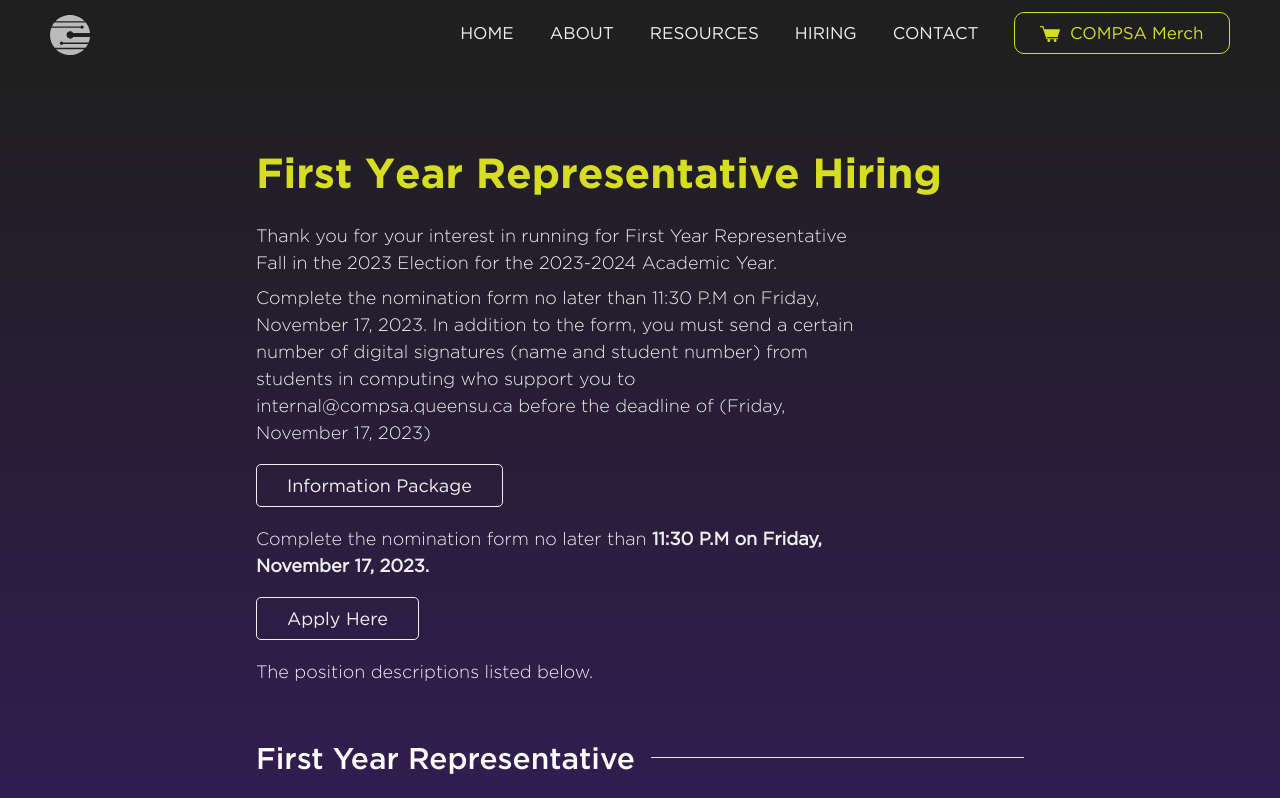
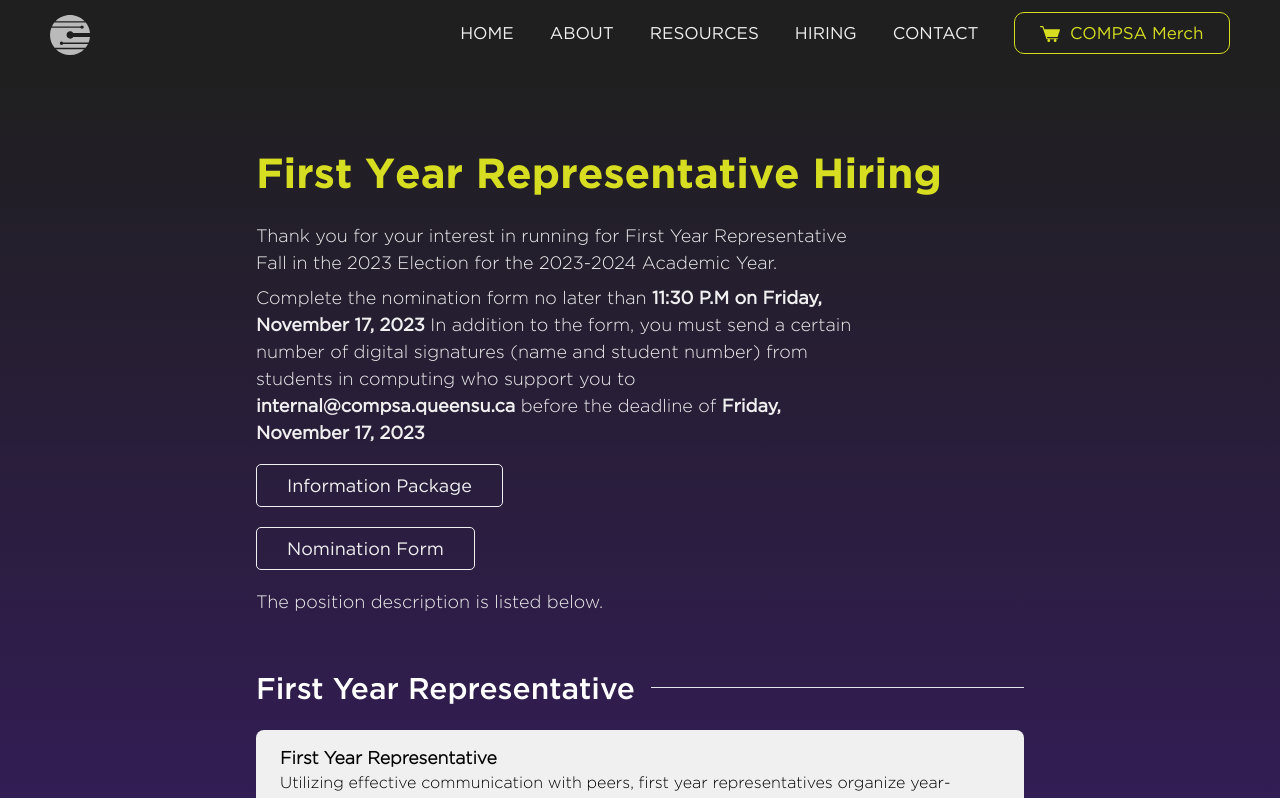
Before and after one commit to jadew33/test, a Next.js app: page /hiring in a window 1280 px wide. Shown: the top 798 px of the page. Built offline with nearby package versions, Linux system fonts and the light colour scheme.

Commit message:
hiring changes

```diff
--- a/app/Navbar.js
+++ b/app/Navbar.js
@@ -42,7 +42,11 @@ export default function Navbar() {
             Contact
           </Link>
 
-          <Link href="https://merch.compsa.ca/en/" className="merch_link">
+          <Link
+            href="https://merch.compsa.ca/en/"
+            target="_blank"
+            className="merch_link"
+          >
             <Image
               src="/cart.svg"
               className="merch_logo"
@@ -104,6 +108,7 @@ export default function Navbar() {
             </Link>
             <Link
               href="https://merch.compsa.ca/en/"
+              target="_blank"
               className="normal-link"
               onClick={() => setExpandedBurger(false)}
             >
--- a/app/hiring/page.js
+++ b/app/hiring/page.js
@@ -1,5 +1,4 @@
 import Section from "/components/Section";
-import Listing from "/components/hiring/Listing";
 import CompsaButton from "/components/Button";
 
 export default function Hiring() {
@@ -15,29 +14,35 @@ export default function Hiring() {
             Fall in the 2023 Election for the 2023-2024 Academic Year.
           </p>
           <p>
-            Complete the nomination form no later than 11:30 P.M on Friday,
-            November 17, 2023. In addition to the form, you must send a certain
-            number of digital signatures (name and student number) from students
-            in computing who support you to internal@compsa.queensu.ca before
-            the deadline of &#40;Friday, November 17, 2023&#41;
+            Complete the nomination form no later than
+            <span className="font-book font-bold">
+              {" "}
+              11:30 P.M on Friday, November 17, 2023{" "}
+            </span>
+            In addition to the form, you must send a certain number of digital
+            signatures &#40;name and student number&#41; from students in
+            computing who support you to{" "}
+            <span className="font-book font-bold">
+              internal@compsa.queensu.ca
+            </span>{" "}
+            before the deadline of
+            <span className="font-book font-bold">
+              {" "}
+              Friday, November 17, 2023{" "}
+            </span>
           </p>
           <CompsaButton
             link="https://docs.google.com/document/d/1xifQDVBEAZVH7CoIW3DWCMtbXrTS4WhbK6JfrlOFZPA/edit?usp=sharing"
             text="Information Package"
             className="button"
           />
-          <p>
-            Complete the nomination form no later than{" "}
-            <span className="font-book font-bold">
-              11:30 P.M on Friday, November 17, 2023.
-            </span>
-          </p>
+          <br />
           <CompsaButton
             link="https://forms.gle/CErJob2ujje3qgpJ7"
-            text="Apply Here"
+            text="Nomination Form"
             className="button"
           />
-          <p>The position descriptions listed below.</p>
+          <p>The position description is listed below.</p>
         </div>
 
         <Section title="First Year Representative">
@@ -46,7 +51,7 @@ export default function Hiring() {
             <div className="text-div">
               <div className="left">
                 <h1 className="font-bold">First Year Representative</h1>
-                <p className="job-description special">
+                <p className="job-description">
                   Utilizing effective communication with peers, first year
                   representatives organize year-specific events, address
                   year-related issues, shadow assigned portfolios, manage
@@ -57,7 +62,6 @@ export default function Hiring() {
                 </p>
               </div>
             </div>
-            <p className="font-bold job-number"></p>
           </div>
         </Section>
       </div>
```
Also changed, not shown: templates/hiring/hiring.js (renamed from templates/hiringCopy.js, +1 -39 lines).
